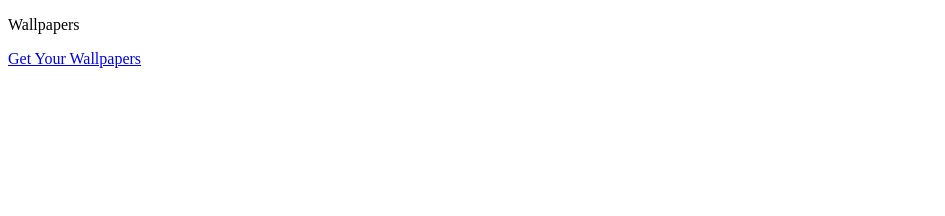
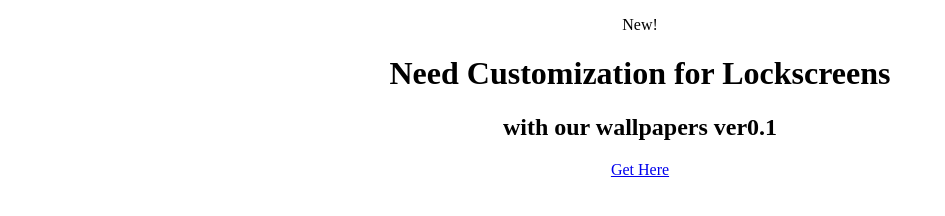
Before and after one commit to artsyammo/Wallpapers-ver0.1, a plain HTML site: page index.html in a window 1280 px wide. Shown: the whole page, without its empty margins (0-945 px from the left). Drawn offline with Linux system fonts and the light colour scheme.

Commit message:
Update index01.html

```diff
--- a/index.html
+++ b/index.html
@@ -4,13 +4,26 @@
     <meta charset="UTF-8" />
     <meta name="viewport" content="width=device-width, initial-scale=1.0" />
     <title>Artsyammo</title>
+    <link rel="stylesheet" href="style.html" />
   </head>
   <body>
-    <p>Wallpapers</p>
-    <a
-      href="https://drive.google.com/drive/folders/1pYNMD-Ybyg0dHNSxMaQgS2dBmDdWDy_o?usp=sharing"
-      target="_blank"
-      >Get Your Wallpapers</a
-    >
+    <center>
+      <p>New!</p>
+      <h1>Need Customization for Lockscreens</h1>
+      <h2>with our wallpapers ver0.1</h2>
+      <a
+        href="https://drive.google.com/drive/folders/1pYNMD-Ybyg0dHNSxMaQgS2dBmDdWDy_o?usp=sharing"
+        target="_blank"
+        >Get Here</a
+      >
+    </center>
+    <!-- <p><center>Wallpapers</center></p>
+    <center>
+      <a
+        href="https://drive.google.com/drive/folders/1pYNMD-Ybyg0dHNSxMaQgS2dBmDdWDy_o?usp=sharing"
+        target="_blank"
+        >Get Your Wallpapers</a
+      >
+    </center> -->
   </body>
 </html>
```
